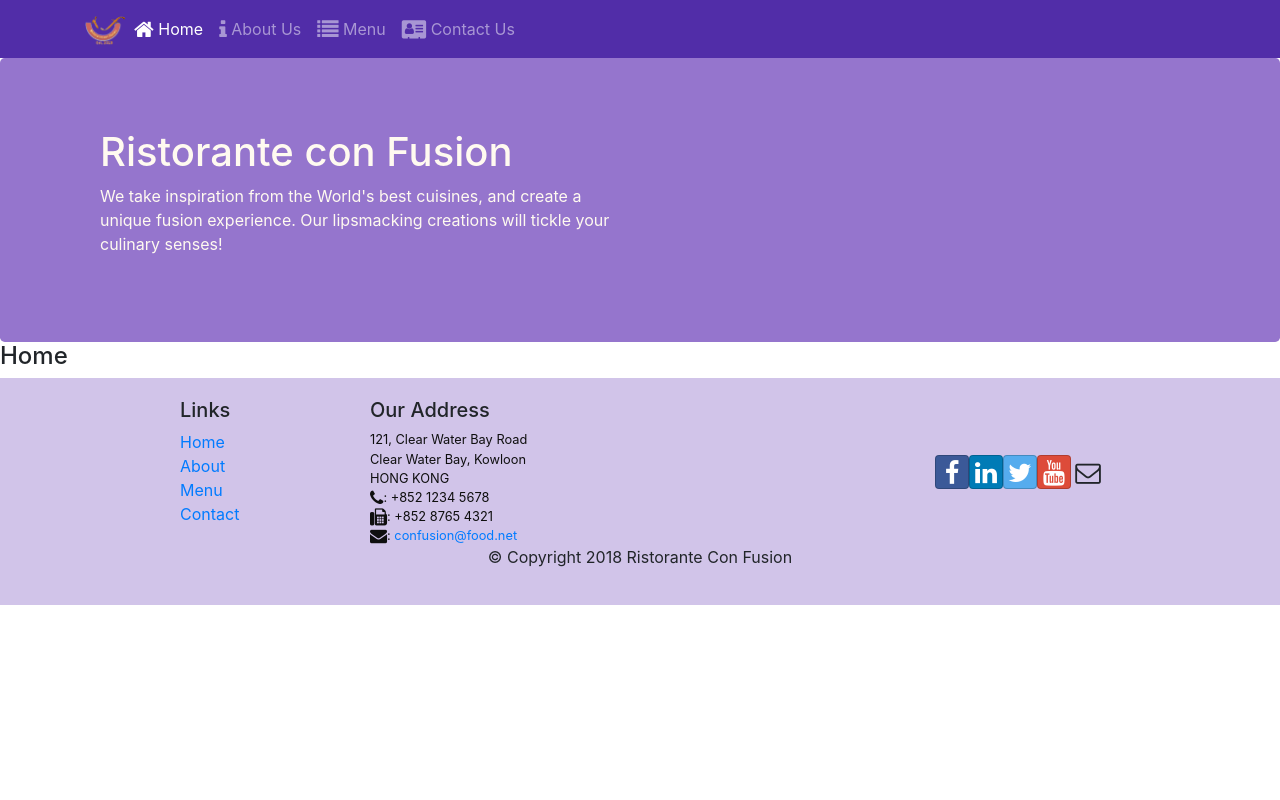
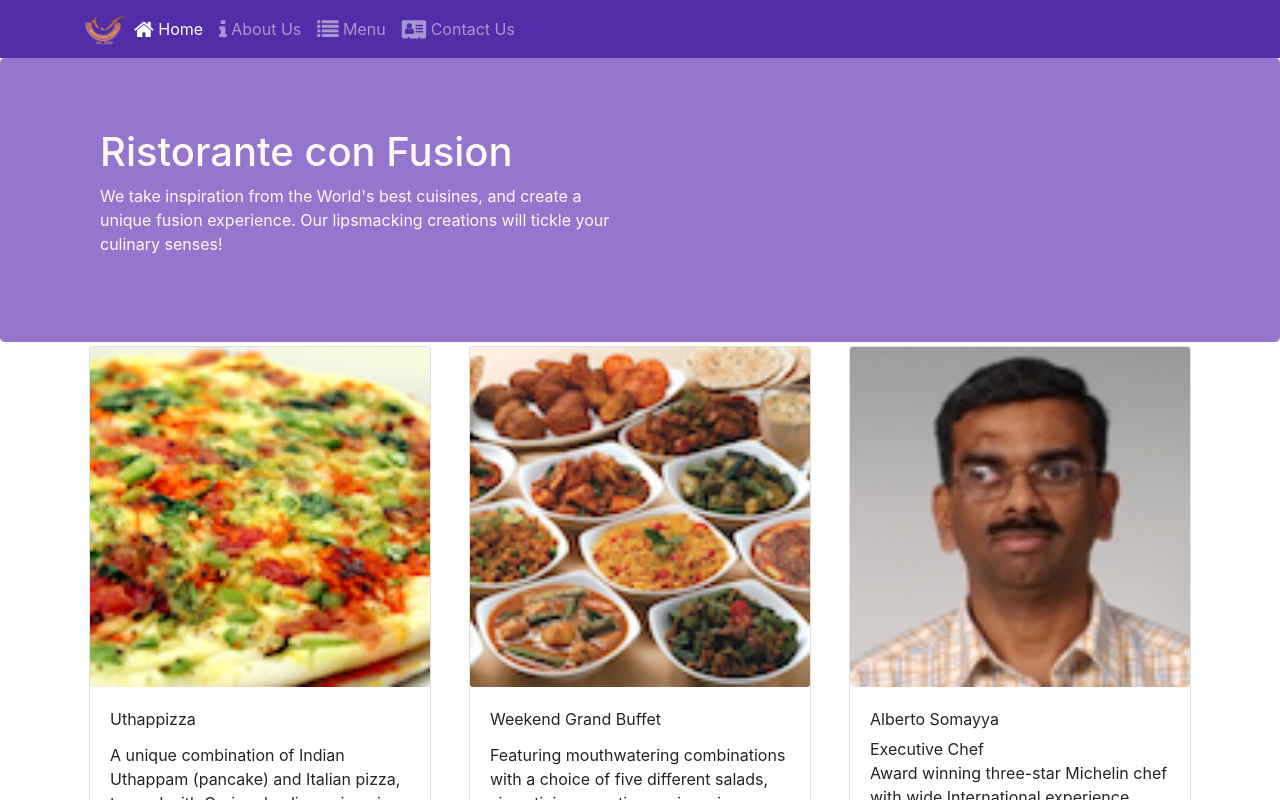
Before and after one commit to nelsonsbrian/RestaurantFront, a React (Create React App) app: page /home in a window 1280 px wide. Shown: the top 800 px of the page. Built offline with nearby package versions, Linux system fonts and the light colour scheme.

Commit message:
add single page app info to Home

```diff
--- a/src/components/HomeComponent.js
+++ b/src/components/HomeComponent.js
@@ -1,11 +1,35 @@
 import React from 'react';
+import { Card, CardImg, CardText, CardBody, CardTitle, CardSubtitle } from 'reactstrap';
 
-const Home = (props) => {
+const RenderCard = ({ item }) => {
   return (
-    <div className="continer">
-      <h4>Home</h4>
+    <Card>
+      <CardImg src={item.image} alt={item.name} />
+      <CardBody>
+        <CardTitle>{item.name}</CardTitle>
+        {item.designation ? <CardSubtitle>{item.designation}</CardSubtitle> : null}
+        <CardText>{item.description}</CardText>
+      </CardBody>
+    </Card>
+  );
+}
+
+const Home = ({ dish, leader, promotion }) => {
+  return (
+    <div className="container">
+      <div className="row align-items-start">
+        <div className="col-12 col-md m-1">
+          <RenderCard item={dish} />
+        </div>
+        <div className="col-12 col-md m-1">
+          <RenderCard item={promotion} />
+        </div>
+        <div className="col-12 col-md m-1">
+          <RenderCard item={leader} />
+        </div>
+      </div>
     </div>
-   );
+  );
 }
 
 export default Home;
--- a/src/components/MainComponent.js
+++ b/src/components/MainComponent.js
@@ -2,10 +2,13 @@
 import { Switch, Route, Redirect } from 'react-router-dom';
 import Menu from "./MenuComponent";
 import { DISHES } from "../shared/dishes";
-import Dishdetail from './DishdetailComponent';
+import { LEADERS } from "../shared/leaders";
+import { COMMENTS } from "../shared/comments";
+import { PROMOTIONS } from "../shared/promotions";
 import Header from './HeaderComponent';
 import Home from './HomeComponent';
 import Footer from './FooterComponent';
+import Contact from './ContactComponent';
 
 
 class Main extends Component {
@@ -13,6 +16,9 @@
     super(props);
     this.state = {
       dishes: DISHES,
+      leaders: LEADERS,
+      comments: COMMENTS,
+      promotions: PROMOTIONS,
     }
   }
 
@@ -20,7 +26,12 @@
   render() {
     const HomePage = () => {
       return (
-        <Home />
+        <Home
+          dish={this.state.dishes.filter(dish => dish.featured)[0]}
+          leader={this.state.leaders.filter(leader => leader.featured)[0]}
+          promotion={this.state.promotions.filter(promotions => promotions.featured)[0]}
+
+        />
       )
     };
 
@@ -30,6 +41,7 @@
         <Switch>
           <Route path="/home" component={HomePage} />
           <Route exact path="/menu" component={() => <Menu dishes={this.state.dishes} />} />
+          <Route exact path="/contactus" component={() => <Contact />} />
           <Redirect to="/home" />
         </Switch>
         <Footer />
```
